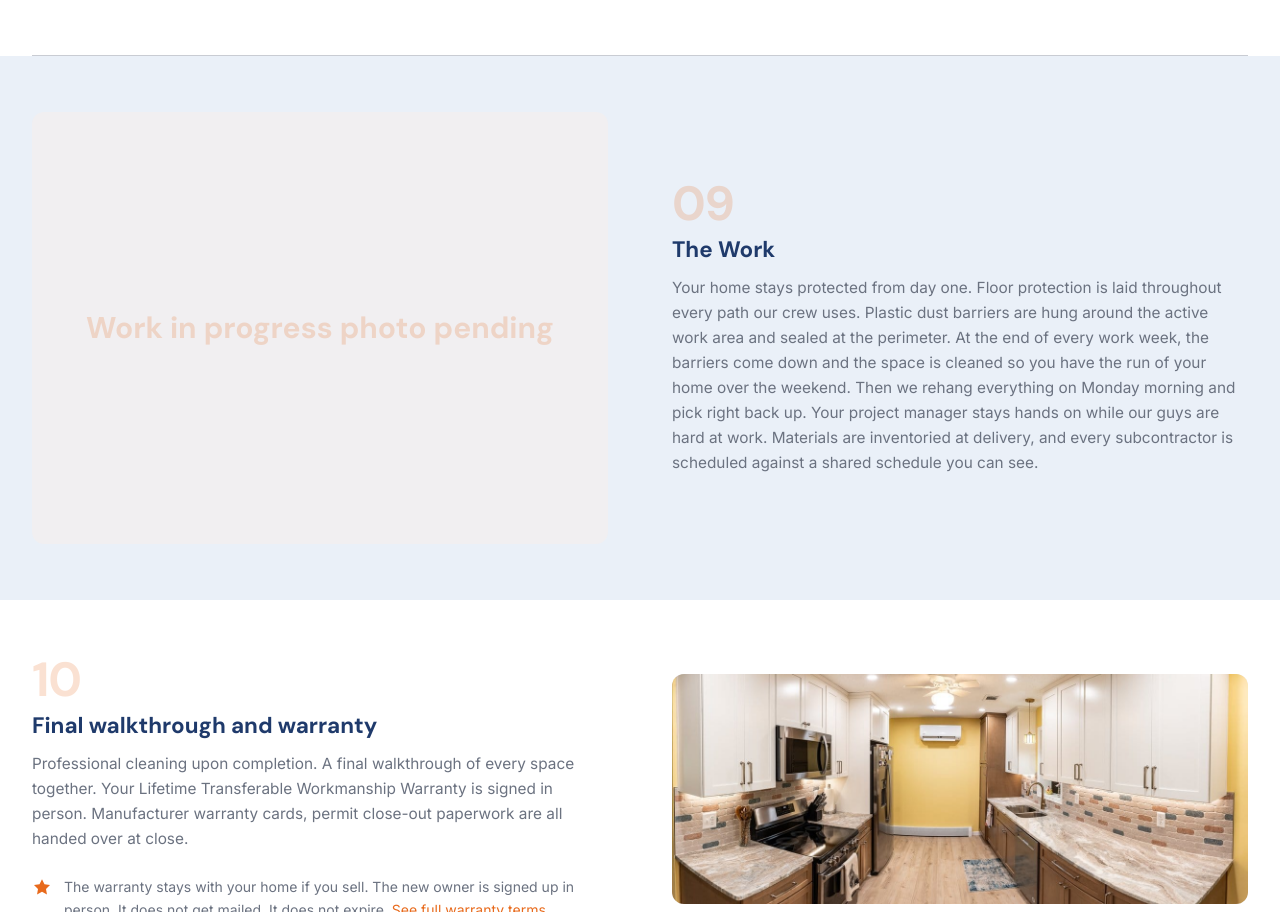
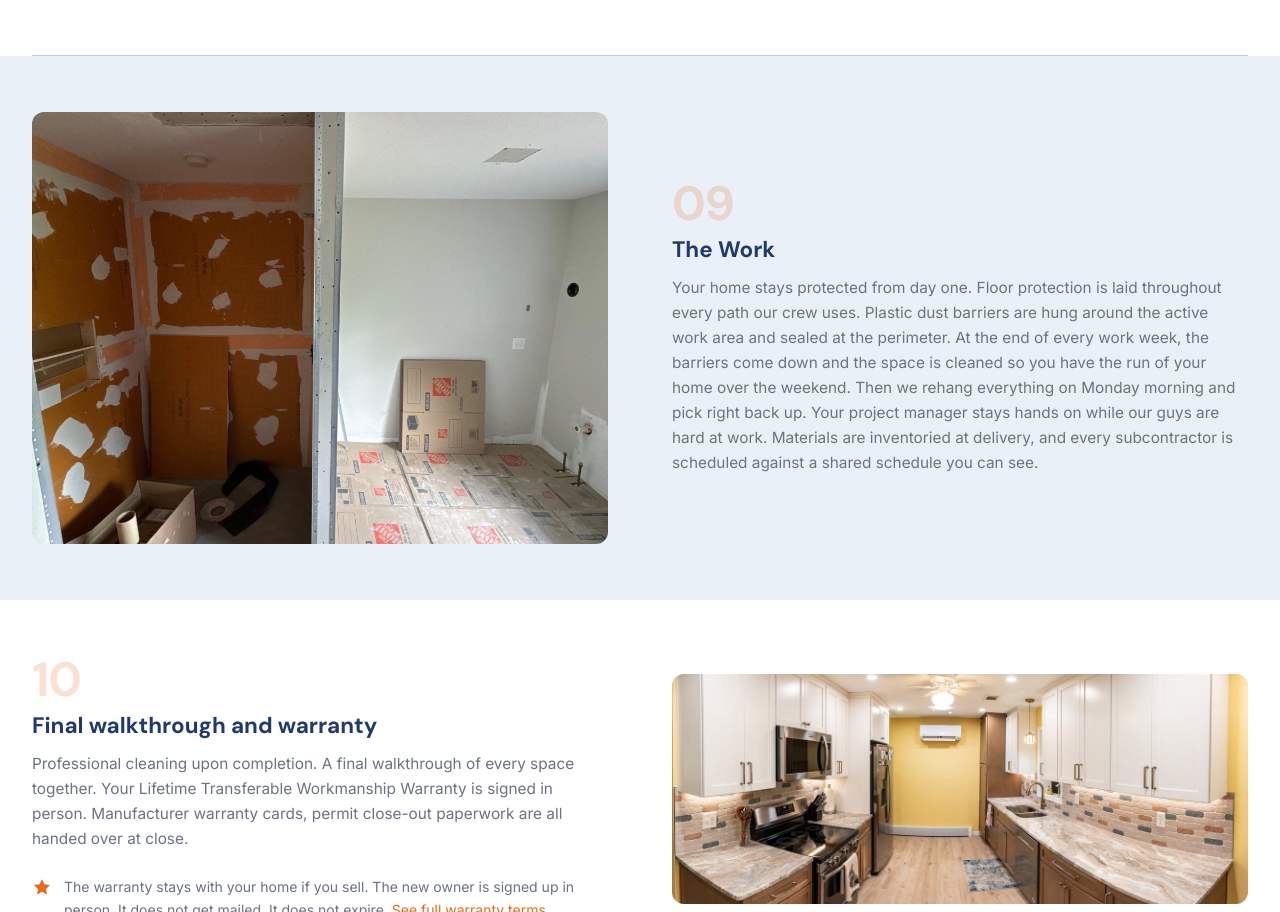
Before and after one commit to LoadedSauce/MRRenoWebsite, a Next.js app: page /process in a window 1280 px wide. Shown: the part 3680-4592 px from the top of the page. Built offline with nearby package versions, Linux system fonts and the light colour scheme; no server answers.

Commit message:
Process page: land jobsite photo for Step 09 (The Work)

```diff
--- a/src/app/process/page.tsx
+++ b/src/app/process/page.tsx
@@ -268,15 +268,14 @@ export default function ProcessPage() {
       <section className="bg-soft-navy">
         <Container width="wide" className="py-14">
           <div className="grid grid-cols-1 lg:grid-cols-2 gap-10 lg:gap-16 items-center">
-            {/* Placeholder slot: needs a real job-site shot showing floor
-                protection and hung dust barriers. Swap in when Chris supplies
-                one; do not substitute stock. */}
             <div className="relative aspect-[4/3] rounded-lg overflow-hidden bg-soft-orange/30 order-2 lg:order-1">
-              <div className="absolute inset-0 flex items-center justify-center">
-                <span className="font-display font-bold text-2xl sm:text-3xl text-orange/20 select-none text-center px-4">
-                  Work in progress photo pending
-                </span>
-              </div>
+              <Image
+                src="/images/process/process-step-09-the-work-jobsite-floor-protection-drywall.jpg"
+                alt="Active M.R. Renovations bathroom remodel jobsite with orange DensShield backer board installed on the shower walls, ceiling access cut for utilities, contractor toolbox on the floor, and Home Depot ram board floor protection laid across the adjacent room."
+                fill
+                sizes="(min-width: 1024px) 45vw, 90vw"
+                className="object-cover"
+              />
             </div>
             <div className="order-1 lg:order-2">
               <p className="font-display font-bold text-5xl text-orange/20 tracking-tight select-none">09</p>
```
Also changed, not shown: public/images/process/process-step-09-the-work-jobsite-floor-protection-drywall.jpg (added).
